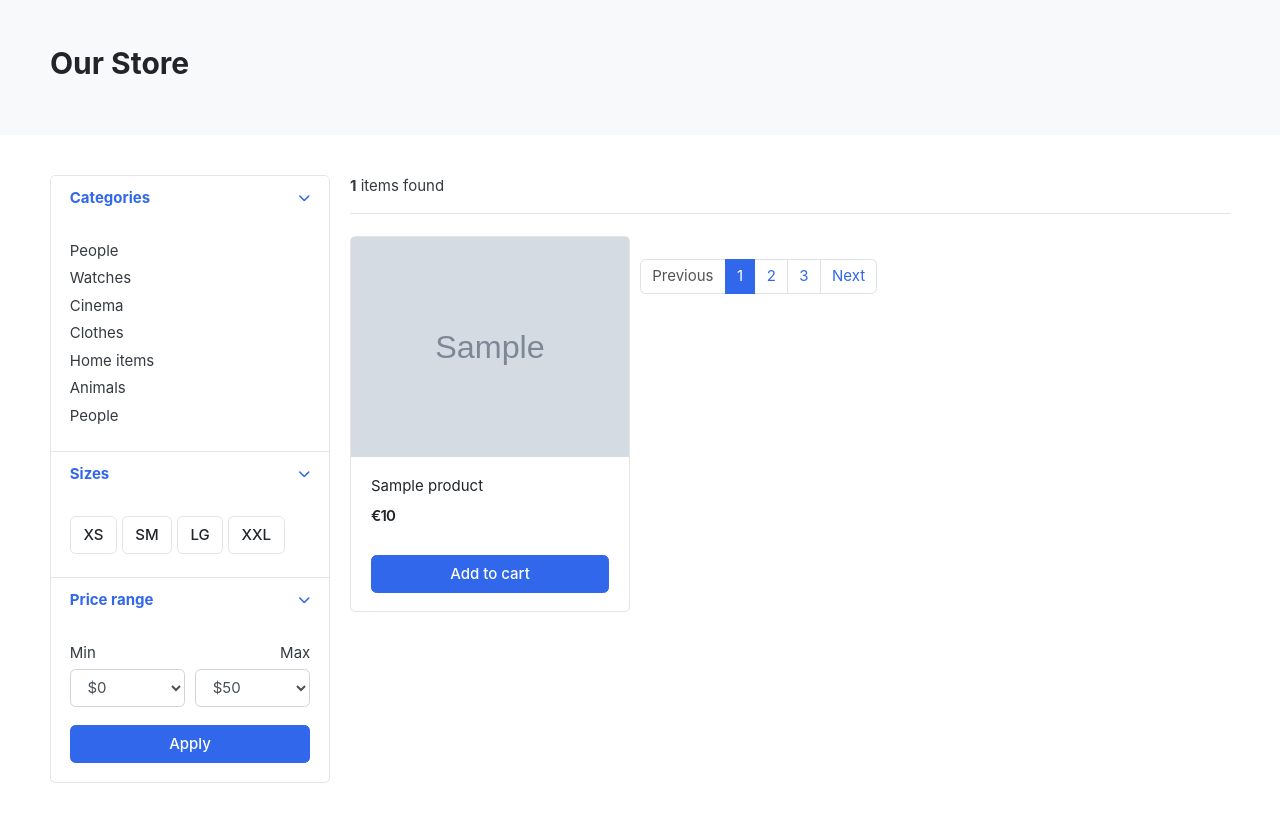
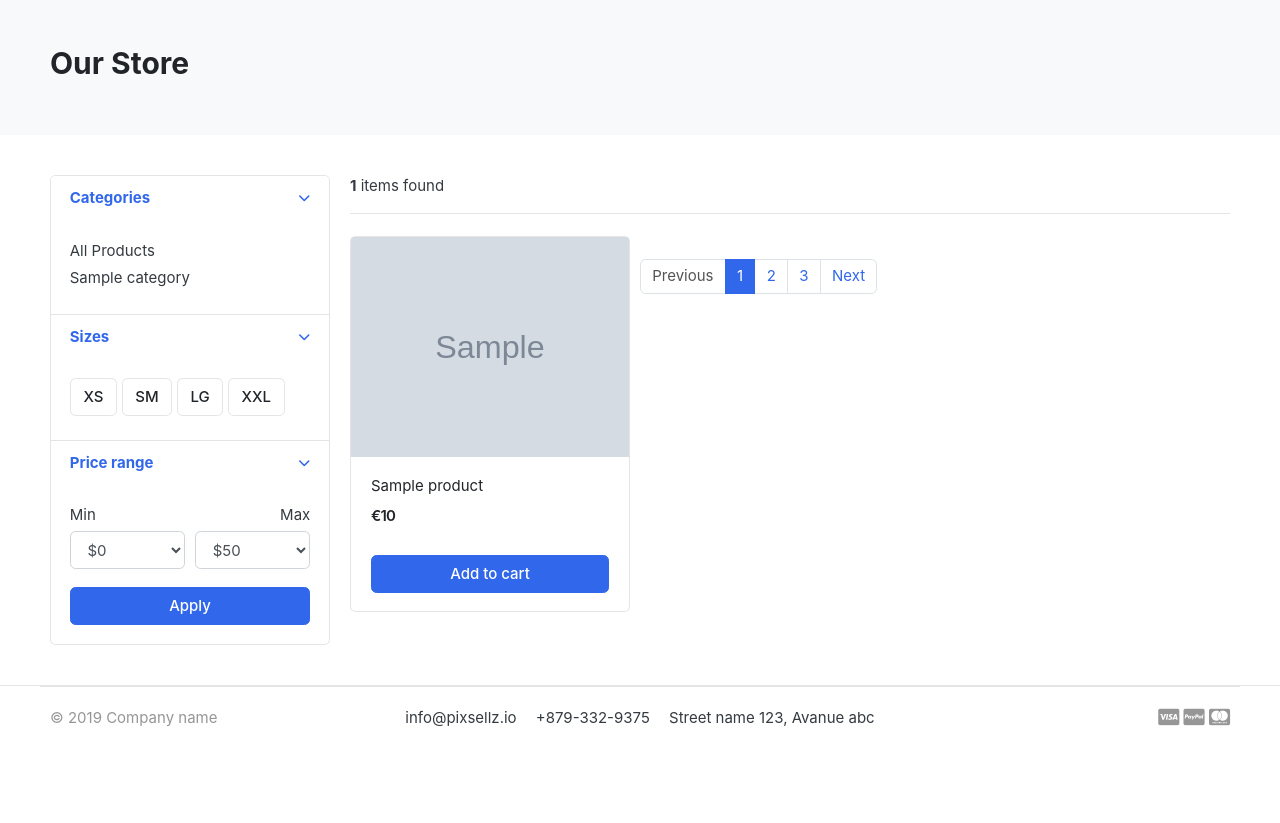
Before and after one commit to kev-n14/Prime-Pulse_PP5, a Django app: template templates/store/store.html in a window 1280 px wide. Shown: the part 119-942 px from the top of the page. After the commit the page ends 846 px from the top, so only its background shows below. Run offline with Django 3.2, Linux system fonts and the light colour scheme; the template is opened without the code that fills it: most values are stand-ins (such as "Sample title", 1, 10 or a date in 2020); grey boxes marked "Sample" are stand-in pictures; parts of the project's set-up code (start-up, migrations or seed data) failed here and were passed over; some libraries are stand-ins or nearby versions.

Commit message:
add context_processors file to category app, linked for navbar dropdown menu, fix store button error

```diff
--- /dev/null
+++ b/category/context_processors.py
@@ -0,0 +1,5 @@
+from .models import Category
+
+def menu_links(request):
+    links = Category.objects.all()
+    return dict(links=links)
--- a/category/models.py
+++ b/category/models.py
@@ -1,5 +1,5 @@
 from django.db import models
-
+from django.urls import reverse
 
 class Category(models.Model):
     category_name = models.CharField(max_length=50, unique=True)
@@ -11,5 +11,8 @@ class Category(models.Model):
         verbose_name = 'category'
         verbose_name_plural = 'categories'
 
+    def get_url(self):
+        return reverse('products_by_category', args=[self.slug])
+
     def __str__(self):
         return self.category_name
--- a/primepulse/settings.py
+++ b/primepulse/settings.py
@@ -77,6 +77,7 @@ TEMPLATES = [
                 'django.template.context_processors.request',
                 'django.contrib.auth.context_processors.auth',
                 'django.contrib.messages.context_processors.messages',
+                'category.context_processors.menu_links',
             ],
         },
     },
--- a/store/urls.py
+++ b/store/urls.py
@@ -2,6 +2,6 @@ from django.urls import path
 from . import views
 urlpatterns = [
     path('', views.store, name='store'),
-    path('<slug:category_slug>/', views.store, name='store'),
+    path('<slug:category_slug>/', views.store, name='products_by_category'),
 
 ]
--- a/templates/includes/navbar.html
+++ b/templates/includes/navbar.html
@@ -40,16 +40,14 @@
                             <i class="fa fa-bars"></i> All category
                         </button>
                         <div class="dropdown-menu">
-                            <a class="dropdown-item" href="#">Machinery / Mechanical Parts / Tools </a>
-                            <a class="dropdown-item" href="#">Consumer Electronics / Home Appliances </a>
-                            <a class="dropdown-item" href="#">Auto / Transportation</a>
-                            <a class="dropdown-item" href="#">Apparel / Textiles / Timepieces </a>
-                            <a class="dropdown-item" href="#">Home & Garden / Construction / Lights </a>
-                            <a class="dropdown-item" href="#">Beauty & Personal Care / Health </a>
+                            <a class="dropdown-item" href="{% url 'store' %}">All Products</a>
+                            {% for category in links%}
+                            <a class="dropdown-item" href="{{category.get_url}}">{{ category.category_name}}</a>
+                            {%endfor%}
                         </div>
                     </div> <!-- category-wrap.// -->
                 </div> <!-- col.// -->
-                <a href="./store" class="btn btn-outline-primary">Store</a>
+                <a href="{% url 'store' %}" class="btn btn-outline-primary">Store</a>
                 <div class="col-lg  col-md-6 col-sm-12 col">
                     <form action="#" class="search">
                         <div class="input-group w-100">
--- a/templates/store/store.html
+++ b/templates/store/store.html
@@ -28,13 +28,10 @@
                             <div class="card-body">
 
                                 <ul class="list-menu">
-                                    <li><a href="#">People </a></li>
-                                    <li><a href="#">Watches </a></li>
-                                    <li><a href="#">Cinema </a></li>
-                                    <li><a href="#">Clothes </a></li>
-                                    <li><a href="#">Home items </a></li>
-                                    <li><a href="#">Animals</a></li>
-                                    <li><a href="#">People </a></li>
+                                    <li><a href="{% url 'store' %}">All Products </a></li>
+                                    {% for category in links %}
+                                    <li><a href="{{category.get_url}}">{{ category.category_name}} </a></li>
+                                    {% endfor %}
                                 </ul>
 
                             </div> <!-- card-body.// -->
```
Also changed, not shown: store/views.py (+13 -4 lines).
